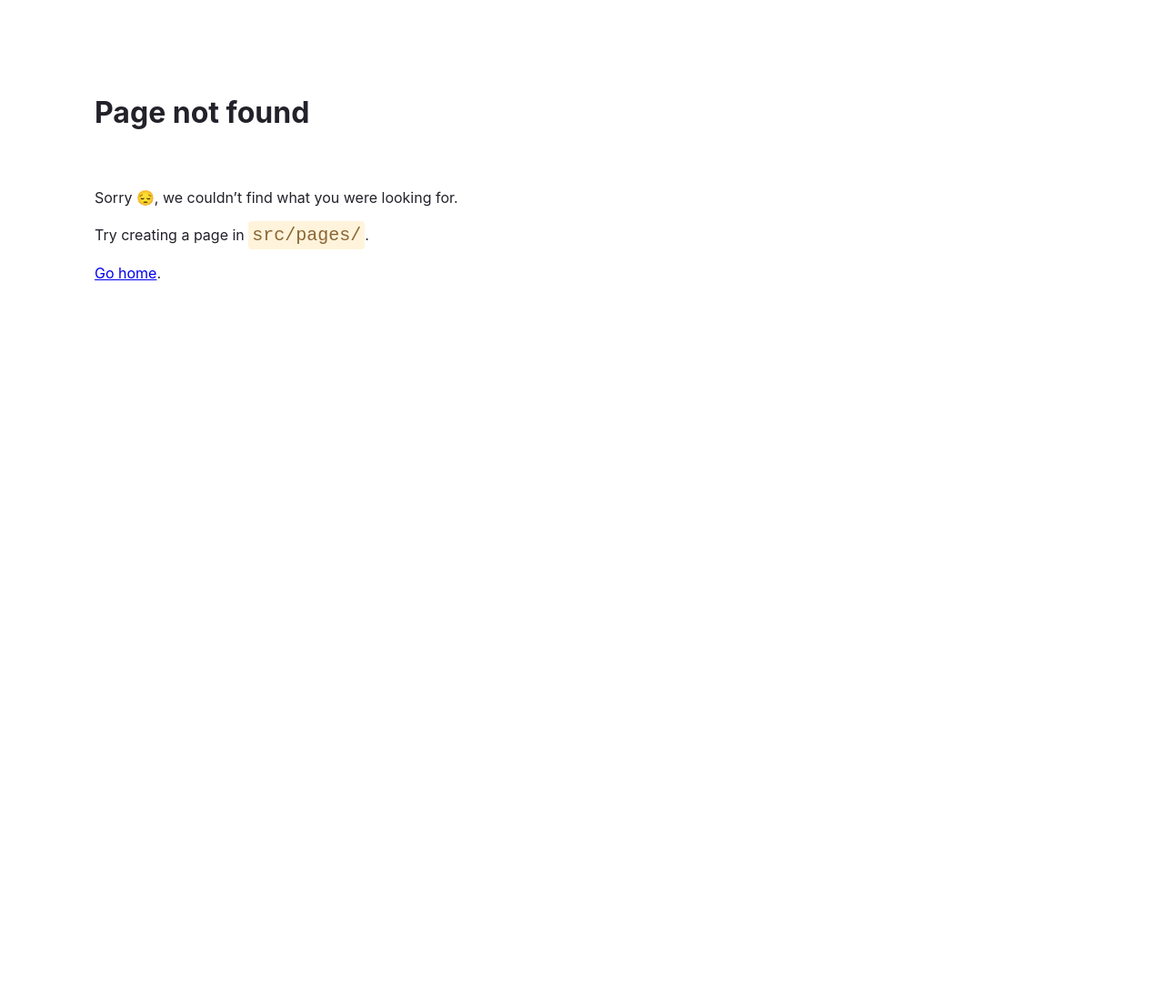
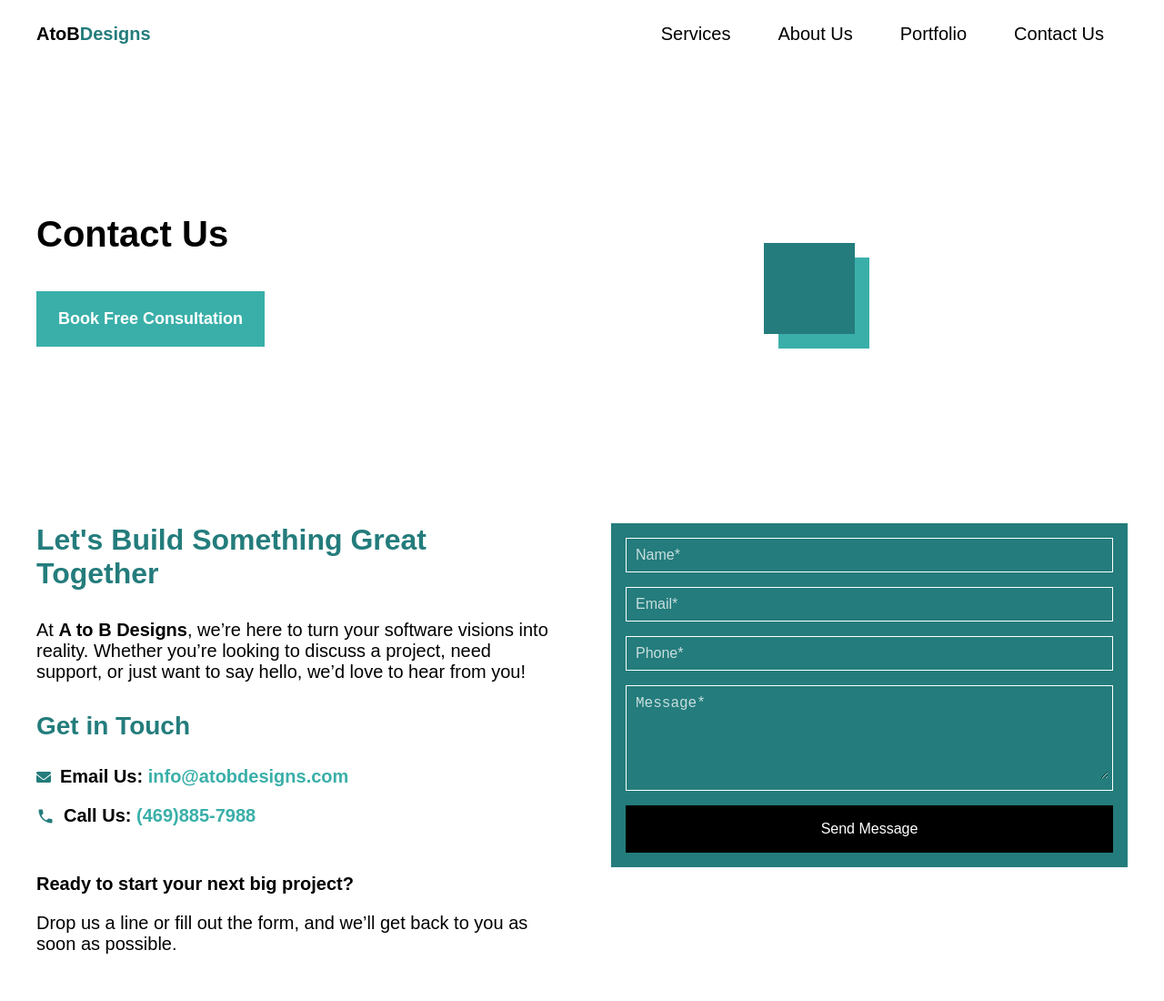
Before and after one commit to asherb20/atobdesigns, a Gatsby site: page /contact-us in a window 1280 px wide. Before the commit this address had no page. Shown: the top 1100 px of the page at 91% size. Before the commit the page ends 800 px from the top, so only its background shows below. Built offline with nearby package versions, Linux system fonts and the light colour scheme; Gatsby itself is replaced by a stand-in of ours.

Commit message:
Removed portfolio items I haven't received permission to use yet. Finished contact us page. Added portfolio content.

```diff
--- a/src/lib/icons.tsx
+++ b/src/lib/icons.tsx
@@ -121,3 +121,26 @@ export const URLIcon = (props: IconProps) => {
     </svg>
   );
 };
+
+export const EmailIcon = (props: IconProps) => {
+  return (
+    <svg viewBox='0 0 512 512' width={props.width} height={props.height} xmlns='http://www.w3.org/2000/svg'>
+      <path
+        fill={props.color}
+        d='M256 352c-16.53 0-33.06-5.422-47.16-16.41L0 173.2V400C0 426.5 21.49 448 48 448h416c26.51 0 48-21.49 48-48V173.2l-208.8 162.5C289.1 346.6 272.5 352 256 352zM16.29 145.3l212.2 165.1c16.19 12.6 38.87 12.6 55.06 0l212.2-165.1C505.1 137.3 512 125 512 112C512 85.49 490.5 64 464 64h-416C21.49 64 0 85.49 0 112C0 125 6.01 137.3 16.29 145.3z'
+      />
+    </svg>
+  );
+};
+
+export const PhoneIcon = (props: IconProps) => {
+  return (
+    <svg height={props.height} viewBox='0 0 48 48' width={props.width} xmlns='http://www.w3.org/2000/svg'>
+      <path d='M0 0h48v48h-48z' fill='none' />
+      <path
+        fill={props.color}
+        d='M13.25 21.59c2.88 5.66 7.51 10.29 13.18 13.17l4.4-4.41c.55-.55 1.34-.71 2.03-.49 2.24.74 4.65 1.14 7.14 1.14 1.11 0 2 .89 2 2v7c0 1.11-.89 2-2 2-18.78 0-34-15.22-34-34 0-1.11.9-2 2-2h7c1.11 0 2 .89 2 2 0 2.49.4 4.9 1.14 7.14.22.69.06 1.48-.49 2.03l-4.4 4.42z'
+      />
+    </svg>
+  );
+};
--- /dev/null
+++ b/src/pages/contact-us.tsx
@@ -0,0 +1,88 @@
+import * as React from 'react';
+import { HeadFC, PageProps } from 'gatsby';
+import Nav from '../components/nav';
+import '../styles/global.css';
+import Footer from '../components/footer';
+import Hero from '../components/hero';
+import CallToAction from '../components/cta';
+import { StaticImage } from 'gatsby-plugin-image';
+import { EmailIcon, PhoneIcon } from '../lib/icons';
+
+const ContactUsPage: React.FC<PageProps> = () => {
+  return (
+    <div>
+      <Nav />
+      {/* main */}
+      <Hero title='Contact Us' />
+      <section className='pb-5 pr-2 pl-2'>
+        <div className='max-w-lg m-auto lg-d-flex lg-col-gap-4'>
+          <div className='pb-5 flex-1'>
+            <div className='pb-2'>
+              <p className='fs-32 c-dark pb-1'>
+                <strong>Let's Build Something Great Together</strong>
+              </p>
+              <p className='fs-20'>
+                At <strong className='fw-bold'>A to B Designs</strong>, we’re here to turn your software visions into reality. Whether you’re looking to discuss a project,
+                need support, or just want to say hello, we’d love to hear from you!
+              </p>
+            </div>
+            <div className='pb-2'>
+              <h3 className='fs-28 c-dark pb-1'>Get in Touch</h3>
+              <p className='fs-20 d-flex ai-center pb-1'>
+                <EmailIcon color='#247c7c' height={16} width={16} />
+                <div className='pl-05'>
+                  <strong>Email Us:</strong>{' '}
+                  <a href='mailto:info@atobdesigns.com' className='c-light td-none fw-bold'>
+                    info@atobdesigns.com
+                  </a>
+                </div>
+              </p>
+              <p className='fs-20 d-flex ai-center pb-1'>
+                <PhoneIcon color='#247c7c' height={20} width={20} />
+                <div className='pl-05'>
+                  <strong>Call Us:</strong>{' '}
+                  <a href='tel:4698857988' className='c-light td-none fw-bold'>
+                    (469)885-7988
+                  </a>
+                </div>
+              </p>
+            </div>
+            <div>
+              <p className='fs-20 pb-1'>
+                <strong>Ready to start your next big project?</strong>
+              </p>
+              <p className='fs-20'>Drop us a line or fill out the form, and we’ll get back to you as soon as possible.</p>
+            </div>
+          </div>
+          <div className='max-w-sm flex-1'>
+            <form name='contact' method='POST' className='bg-dark p-1' data-netlify='true'>
+              <div className='border-solid border-white border-1 p-05 mb-1'>
+                <input className='fs-16 bg-none border-none c-white outline-none w-100' type='text' placeholder='Name*' required />
+              </div>
+              <div className='border-solid border-white border-1 p-05 mb-1'>
+                <input className='fs-16 bg-none border-none c-white outline-none w-100' type='email' placeholder='Email*' required />
+              </div>
+              <div className='border-solid border-white border-1 p-05 mb-1'>
+                <input className='fs-16 bg-none border-none c-white outline-none w-100' type='phone' placeholder='Phone*' required />
+              </div>
+              <div className='border-solid border-white border-1 p-05 mb-1'>
+                <textarea className='fs-16 bg-none border-none c-white outline-none w-100' rows={5} placeholder='Message*' required />
+              </div>
+              <input className='fs-16 bg-black c-white p-1 w-100 border-black border-1 border-solid' type='submit' value='Send Message' />
+            </form>
+          </div>
+        </div>
+      </section>
+      <div>
+        <section className='pb-5 d-flex ai-center jc-center'>
+          <CallToAction to='/contact-us' title='Become Our Next Client' />
+        </section>
+      </div>
+      <Footer />
+    </div>
+  );
+};
+
+export default ContactUsPage;
+
+export const Head: HeadFC = () => <title>Contact Us | A to B Designs</title>;
--- a/src/pages/index.tsx
+++ b/src/pages/index.tsx
@@ -9,9 +9,9 @@ import CallToAction from '../components/cta';
 import BoxLink from '../components/boxLink';
 
 const SLIDES: any[] = [
-  <StaticImage src='../images/makeitmakesense_preview.png' alt='Make It Make Sense Band Website' />,
-  <StaticImage src='../images/us-ecologic-preview.png' alt='US-EcoLogic Website' />,
-  <StaticImage src='../images/efficiencypromise_preview.png' alt='Efficiency Promise Web App' />
+  <StaticImage src='../images/makeitmakesense_preview.png' alt='Make It Make Sense Band Website' />
+  // <StaticImage src='../images/us-ecologic-preview.png' alt='US-EcoLogic Website' />,
+  // <StaticImage src='../images/efficiencypromise_preview.png' alt='Efficiency Promise Web App' />
 ];
 
 const SERVICES_LINKS: { path: string; title: string }[] = [
--- a/src/styles/global.css
+++ b/src/styles/global.css
@@ -19,6 +19,10 @@ ul {
 
 .pointer {
   cursor: pointer;
+}
+
+.outline-none {
+  outline: none;
 }
 
 .cta-light:hover {
@@ -67,6 +71,14 @@ ul {
 .bg-white {
   background-color: #fff;
 }
+.bg-none {
+  background-color: transparent;
+}
+input::placeholder,
+textarea::placeholder {
+  color: white;
+  opacity: 0.75;
+}
 
 /* border */
 .border-solid {
@@ -83,6 +95,12 @@ ul {
 }
 .border-black {
   border-color: black;
+}
+.border-box {
+  box-sizing: border-box;
+}
+.border-none {
+  border: none;
 }
 
 /* padding */
@@ -121,6 +139,9 @@ ul {
   padding-top: 10em;
 }
 
+.pr-05 {
+  padding-left: 0.5em;
+}
 .pr-1 {
   padding-right: 1em;
 }
@@ -329,6 +350,9 @@ ul {
 }
 
 /* sizing */
+.max-w-sm {
+  max-width: 576px;
+}
 .max-w-lg {
   max-width: 1200px;
 }
@@ -415,6 +439,12 @@ ul {
   .lg-col-gap-2 {
     column-gap: 2em;
   }
+  .lg-col-gap-3 {
+    column-gap: 3em;
+  }
+  .lg-col-gap-4 {
+    column-gap: 4em;
+  }
   .lg-pt-3 {
     padding-top: 5em;
   }
```
Also changed, not shown: src/pages/portfolio.tsx (+78 -23 lines).
